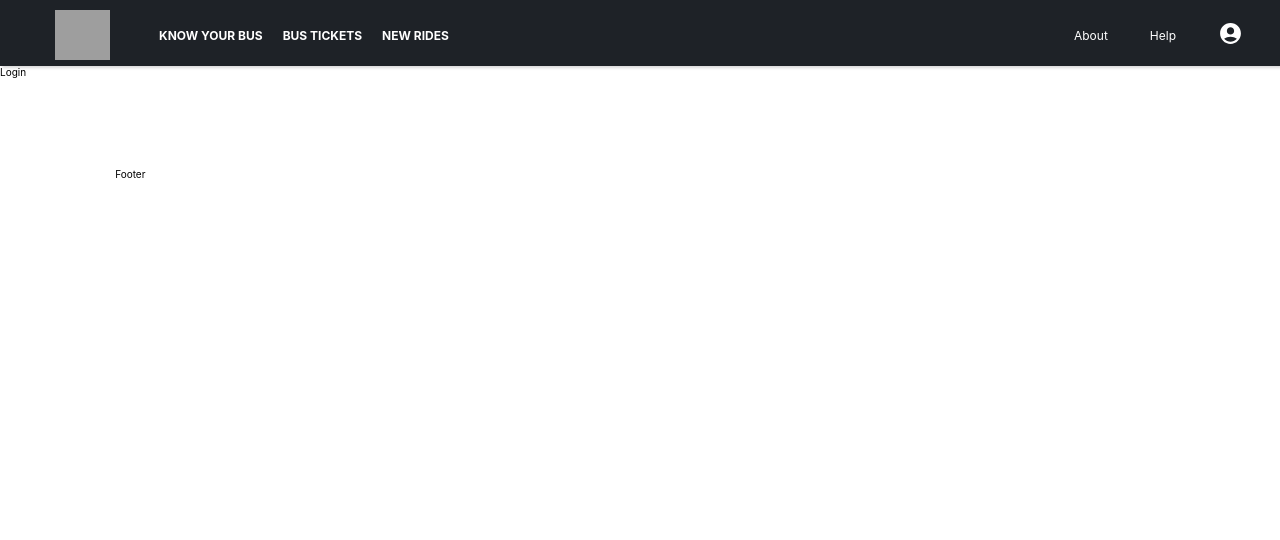
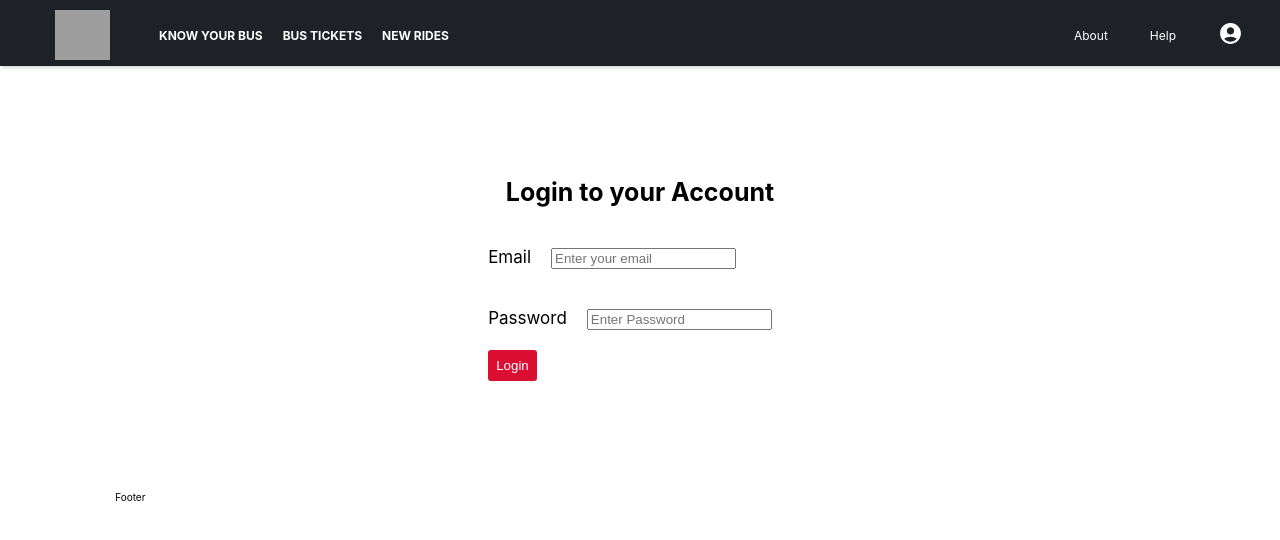
Before and after one commit to naina25/Capstone_Project, a React (Create React App) app in the folder knowyourbus/: page /login in a window 1280 px wide. Shown: the top 540 px of the page. Built offline with nearby package versions, Linux system fonts and the light colour scheme; grey boxes are pictures that could not be loaded.

Commit message:
Login form build start

```diff
--- /dev/null
+++ b/knowyourbus/src/Components/LoginComponent/LoginForm/LoginForm.css
@@ -0,0 +1,30 @@
+.login-form-div{
+    display: flex;
+    justify-content: center;
+    align-items: center;
+    flex-direction: column;
+}
+
+.login-form-div h2{
+    font-size: 2.5rem;
+}
+
+/* .login */
+
+.login-form-div label  {
+    display: block;
+    font-size: 1.7rem;
+}
+
+.login-input{
+    /* margin-bottom: 3rem; */
+    margin: 2rem;
+}
+
+.login-btn{
+    background-color: #da0f32;
+    color: white;
+    border: none;
+    padding: 8px;
+    border-radius: 3px;
+}
--- /dev/null
+++ b/knowyourbus/src/Components/LoginComponent/LoginForm/LoginForm.jsx
@@ -0,0 +1,37 @@
+import "./LoginForm.css";
+import React from "react";
+
+const LoginForm = () => {
+    return (
+        <div className="login-form-div">
+            <div className="banner">
+                <h2>Login to your Account</h2>
+            </div>
+            <form>
+                <label>
+                    Email
+                    <input
+                        className="login-input"
+                        type="email"
+                        name=""
+                        placeholder="Enter your email"
+                    />
+                </label>
+                <label>
+                    Password
+                    <input
+                        className="login-input"
+                        type="password"
+                        placeholder="Enter Password"
+                    />
+                </label>
+
+                <button className="login-btn" type="submit">
+                    Login
+                </button>
+            </form>
+        </div>
+    );
+};
+
+export default LoginForm;
--- a/knowyourbus/src/Pages/Login.jsx
+++ b/knowyourbus/src/Pages/Login.jsx
@@ -1,7 +1,12 @@
 import React from "react";
+import LoginForm from "../Components/LoginComponent/LoginForm/LoginForm";
 
 const Login = () => {
-    return <div>Login</div>;
+    return (
+        <section className="login-section">
+            <LoginForm />
+        </section>
+    );
 };
 
 export default Login;
```
Also changed, not shown: knowyourbus/src/Components/Footer/Footer.jsx (deleted, +0 -7 lines).
